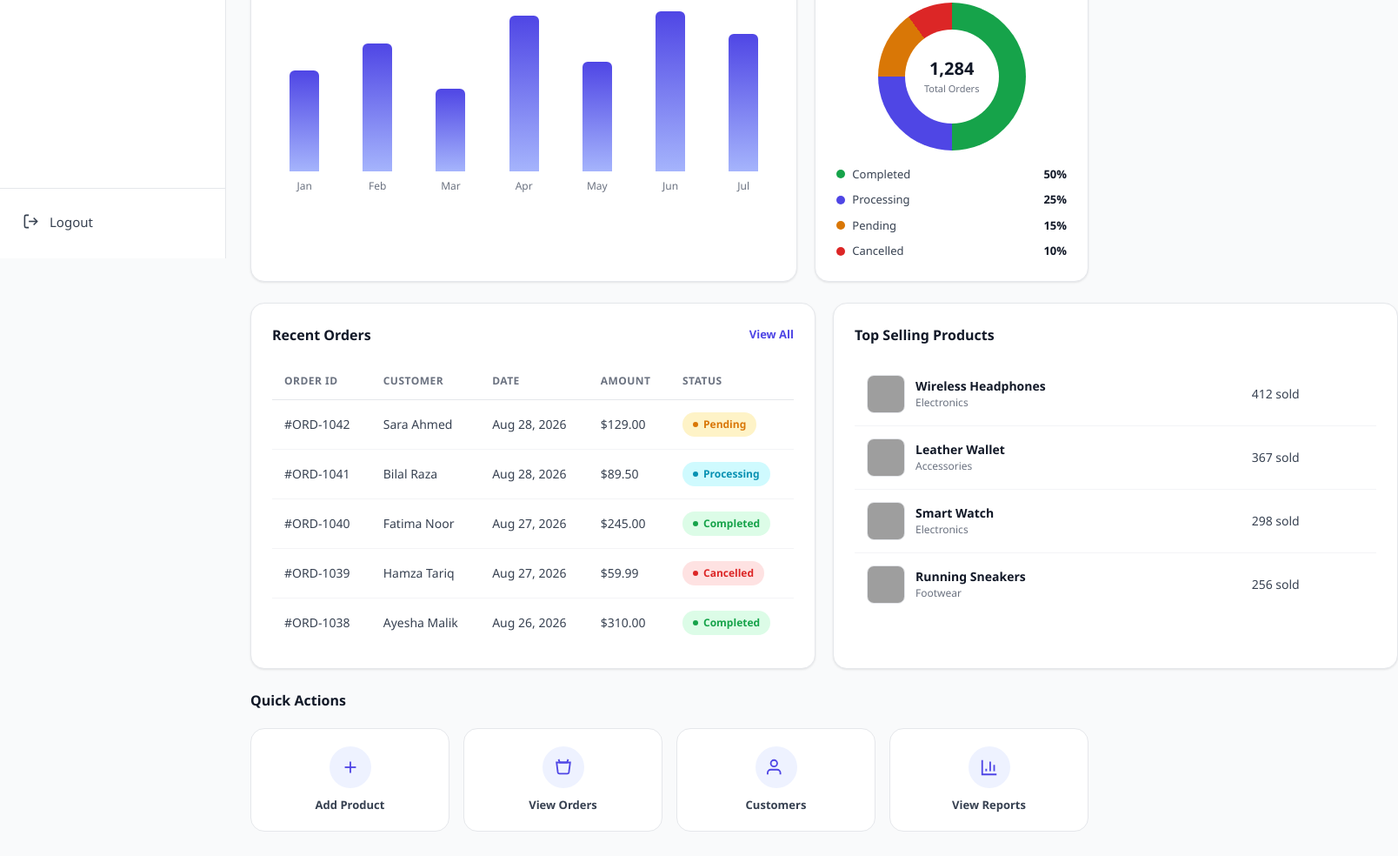
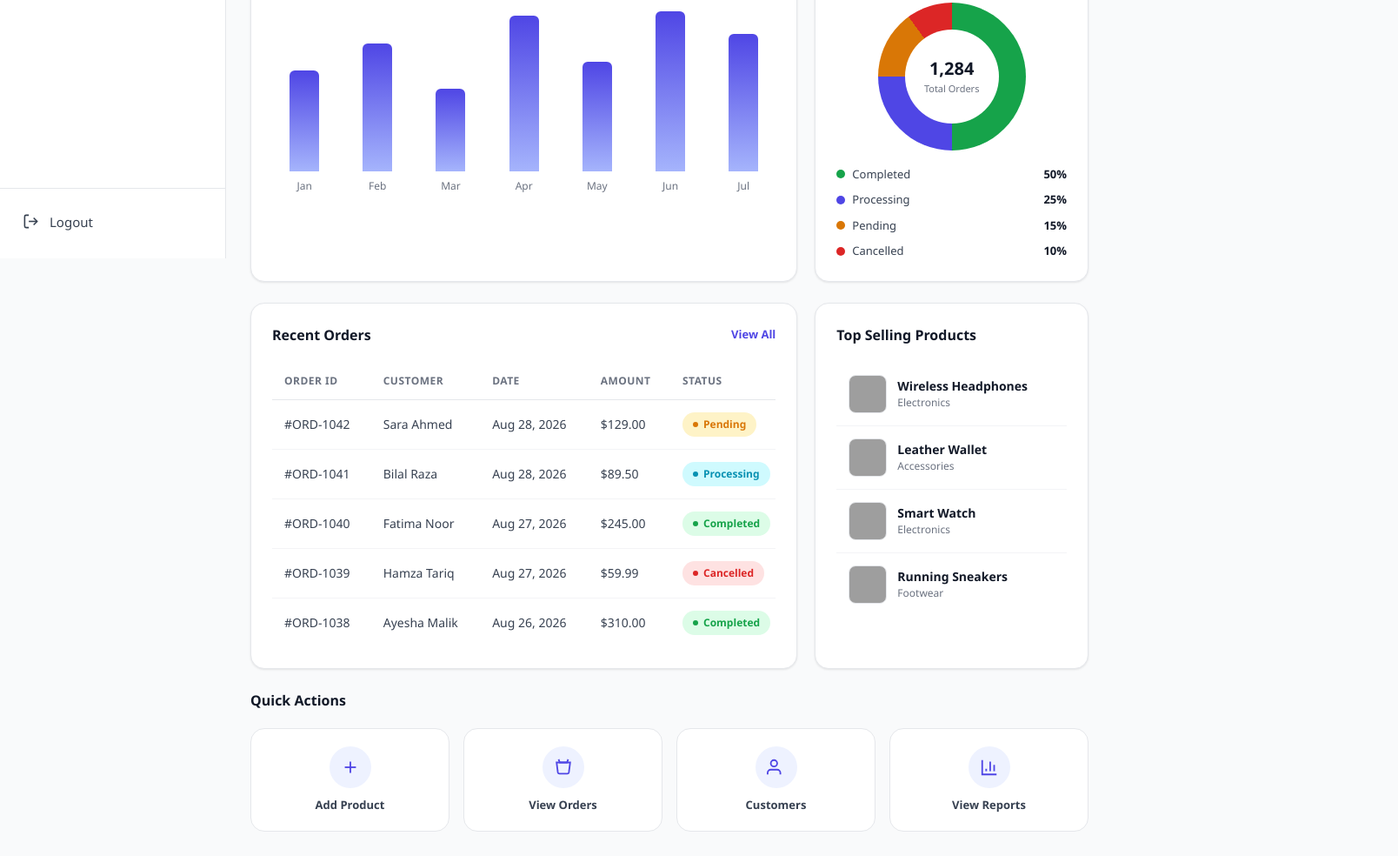
Before and after one commit to kainat-pilot/ecommerce-admin-dashboard, a plain HTML site: page index.html in a window 1280 px wide. Shown: the part 503-1487 px from the top of the page at 87% size, 1608 px wide, since content can reach past the window. Drawn offline with Linux system fonts and the light colour scheme; grey boxes are pictures that could not be loaded.

Commit message:
Update style.css

```diff
--- a/css/style.css
+++ b/css/style.css
@@ -45,7 +45,7 @@
 /* ---------- RESET ---------- */
 * { margin: 0; padding: 0; box-sizing: border-box; }
 
-html { scroll-behavior: smooth; }
+html { scroll-behavior: smooth; overflow-x: hidden; max-width: 100%; }
 
 body {
   font-family: 'Segoe UI', -apple-system, BlinkMacSystemFont, Roboto, Arial, sans-serif;
@@ -439,6 +439,7 @@ button, input, select { font-family: inherit; font-size: inherit; }
   border: 1px solid var(--gray-200);
   box-shadow: var(--shadow-sm);
   padding: 24px;
+   min-width: 0;
 }
 
 .panel-header {
```
